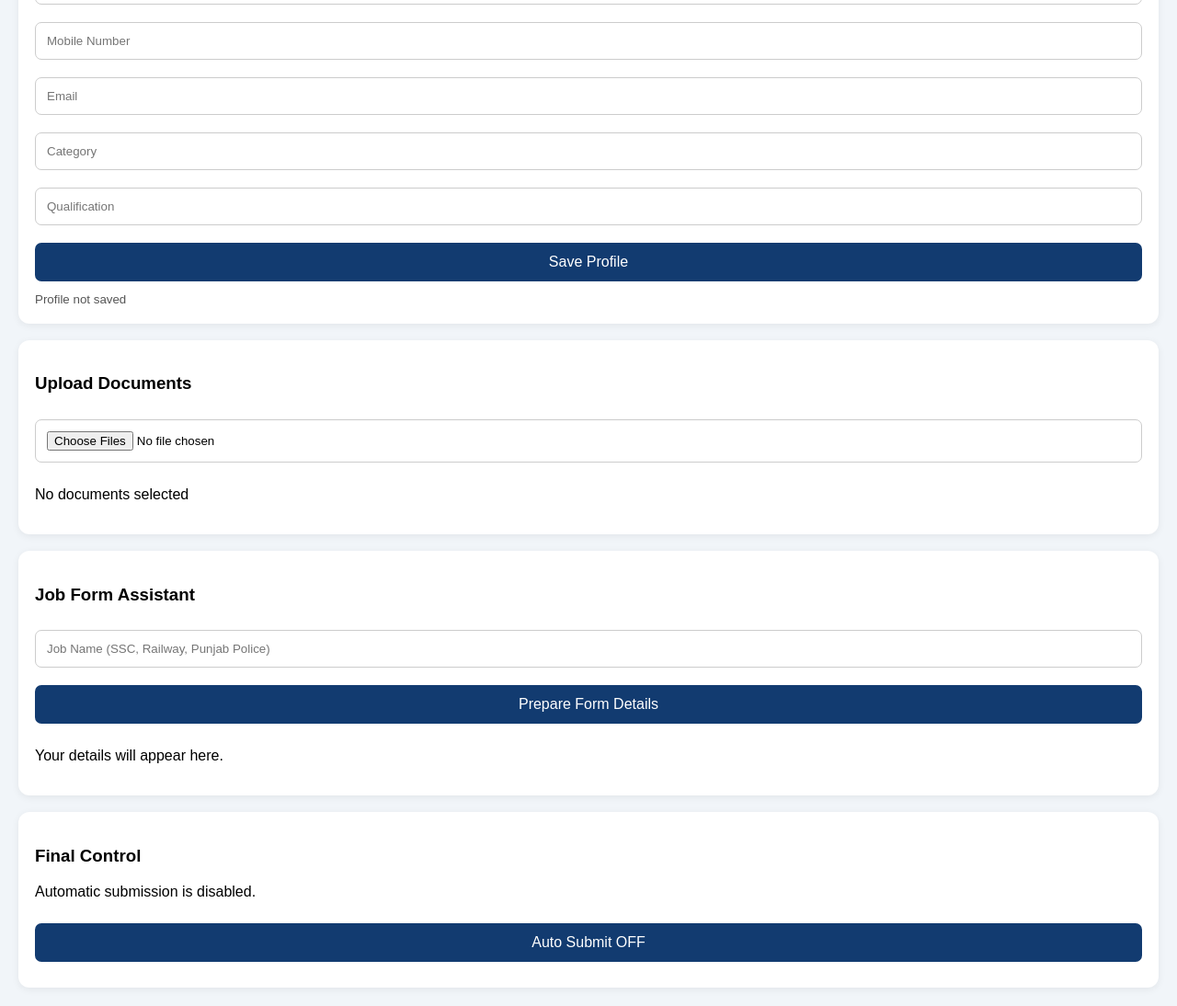
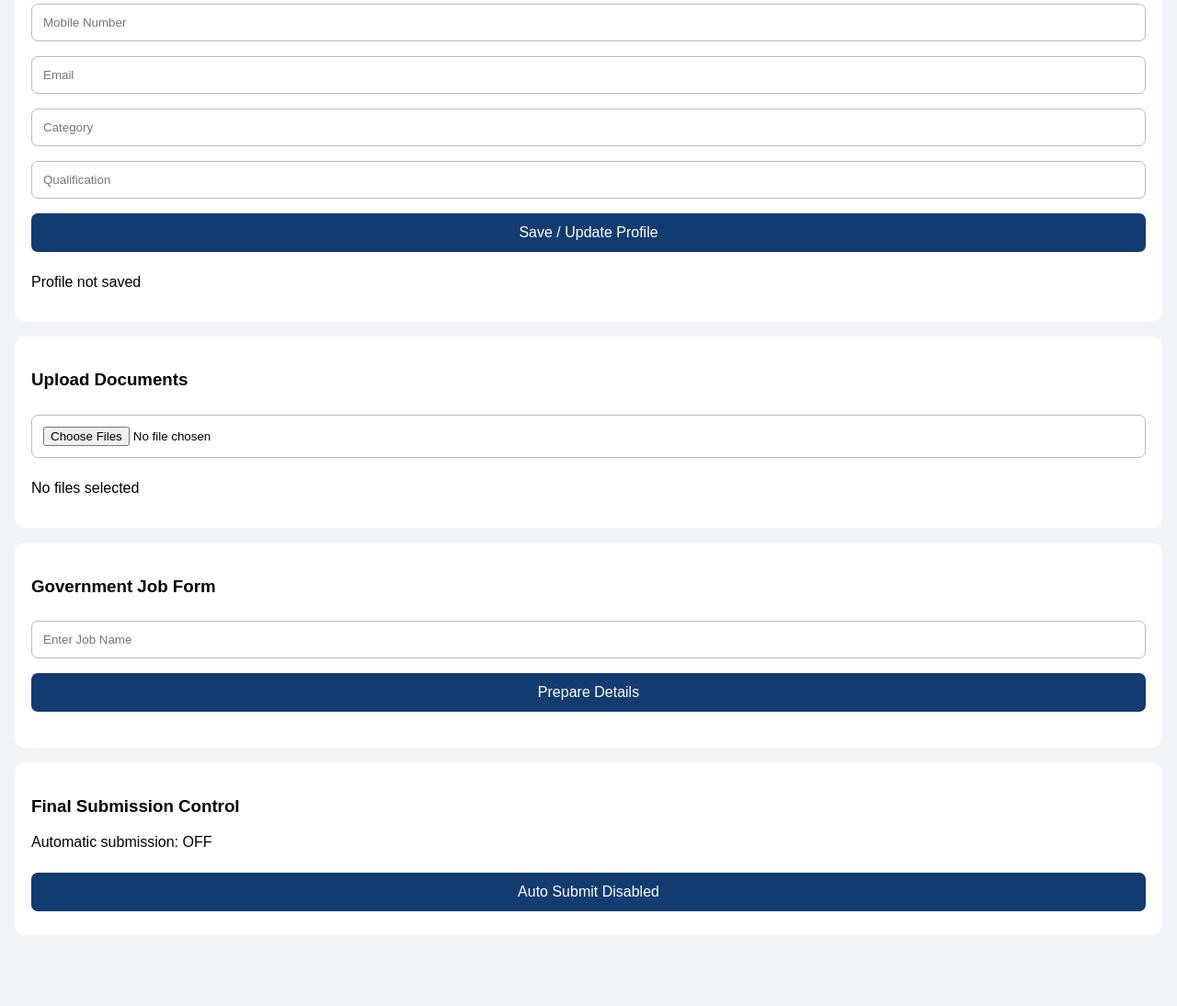
Before and after one commit to mscafe02/govt-job-autofill, a plain HTML site: page index.html in a window 1280 px wide. Shown: the part 429-1523 px from the top of the page at 92% size. After the commit the page ends 1462 px from the top, so only its background shows below. Drawn offline with Linux system fonts and the light colour scheme.

Commit message:
Update index.html

```diff
--- a/index.html
+++ b/index.html
@@ -2,45 +2,16 @@
 <html lang="en">
 <head>
 <meta charset="UTF-8">
-<meta name="viewport" content="width=device-width, initial-scale=1.0">
+<meta name="viewport" content="width=device-width,initial-scale=1">
 <title>Govt Job AutoFill Pro</title>
 <style>
-body {
-  font-family: Arial, sans-serif;
-  background: #f1f5f9;
-  margin: 0;
-  padding: 20px;
-}
-header {
-  background: #123b70;
-  color: white;
-  padding: 22px;
-  border-radius: 12px;
-  text-align: center;
-}
-.card {
-  background: white;
-  padding: 18px;
-  margin-top: 18px;
-  border-radius: 12px;
-  box-shadow: 0 2px 8px #0001;
-}
-input, button {
-  width: 100%;
-  padding: 12px;
-  margin-top: 9px;
-  margin-bottom: 10px;
-  box-sizing: border-box;
-  border-radius: 7px;
-}
-input { border: 1px solid #ccc; }
-button {
-  background: #123b70;
-  color: white;
-  border: 0;
-  font-size: 16px;
-}
-small { color: #555; }
+body{font-family:Arial;background:#f1f5f9;margin:0;padding:16px}
+header{background:#123b70;color:white;padding:20px;text-align:center;border-radius:12px}
+.card{background:white;padding:18px;margin-top:16px;border-radius:12px}
+input,button{width:100%;padding:12px;margin:8px 0;box-sizing:border-box}
+input{border:1px solid #bbb;border-radius:7px}
+button{background:#123b70;color:white;border:0;border-radius:7px;font-size:16px}
+pre{white-space:pre-wrap;overflow-wrap:anywhere}
 </style>
 </head>
 <body>
@@ -52,70 +23,66 @@ small { color: #555; }
 
 <div class="card">
 <h3>Candidate Profile</h3>
-<input id="name" placeholder="Candidate Name">
+<input id="name" placeholder="Full Name">
 <input id="father" placeholder="Father Name">
 <input id="dob" type="date">
 <input id="mobile" placeholder="Mobile Number">
 <input id="email" type="email" placeholder="Email">
 <input id="category" placeholder="Category">
 <input id="qualification" placeholder="Qualification">
-
-<button onclick="saveProfile()">Save Profile</button>
-<small id="status">Profile not saved</small>
+<button onclick="save()">Save / Update Profile</button>
+<p id="status">Profile not saved</p>
 </div>
 
 <div class="card">
 <h3>Upload Documents</h3>
 <input type="file" id="documents" multiple>
-<p id="files">No documents selected</p>
+<p id="files">No files selected</p>
 </div>
 
 <div class="card">
-<h3>Job Form Assistant</h3>
-<input id="job" placeholder="Job Name (SSC, Railway, Punjab Police)">
-<button onclick="prepare()">Prepare Form Details</button>
-<p id="result">Your details will appear here.</p>
+<h3>Government Job Form</h3>
+<input id="job" placeholder="Enter Job Name">
+<button onclick="prepare()">Prepare Details</button>
+<pre id="result"></pre>
 </div>
 
 <div class="card">
-<h3>Final Control</h3>
-<p>Automatic submission is disabled.</p>
-<button disabled>Auto Submit OFF</button>
+<h3>Final Submission Control</h3>
+<p>Automatic submission: OFF</p>
+<button disabled>Auto Submit Disabled</button>
 </div>
 
 <script>
-function saveProfile() {
- const fields = [
-  "name","father","dob","mobile",
-  "email","category","qualification"
- ];
- const data = {};
- fields.forEach(id => {
-  data[id] = document.getElementById(id).value;
- });
+const ids=["name","father","dob","mobile","email","category","qualification"];
+
+function save(){
+ let data={};
+ ids.forEach(id=>data[id]=document.getElementById(id).value);
  localStorage.setItem("candidateProfile",JSON.stringify(data));
- document.getElementById("status").innerText =
- "Profile saved on this device!";
+ document.getElementById("status").innerText="Profile saved successfully!";
 }
 
-function prepare() {
- const fields = [
-  "name","father","dob","mobile",
-  "email","category","qualification"
- ];
- const data = {};
- fields.forEach(id => {
-  data[id] = document.getElementById(id).value;
+function load(){
+ let data=JSON.parse(localStorage.getItem("candidateProfile")||"{}");
+ ids.forEach(id=>{
+ document.getElementById(id).value=data[id]||"";
  });
- document.getElementById("result").innerText =
- JSON.stringify(data,null,2);
 }
 
-document.getElementById("documents").onchange = function() {
- document.getElementById("files").innerText =
- this.files.length + " documents selected";
+function prepare(){
+ let data={};
+ ids.forEach(id=>data[id]=document.getElementById(id).value);
+ document.getElementById("result").textContent=
+ JSON.stringify({job:document.getElementById("job").value,details:data},null,2);
+}
+
+document.getElementById("documents").onchange=function(){
+ document.getElementById("files").innerText=
+ this.files.length+" files selected (not uploaded or saved)";
 };
+
+load();
 </script>
-
 </body>
 </html>
```
